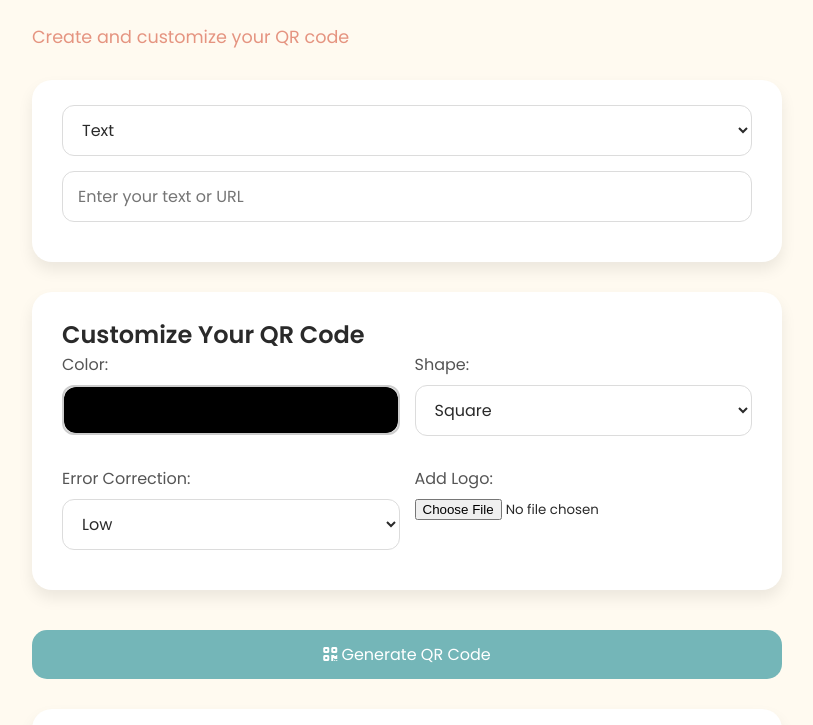
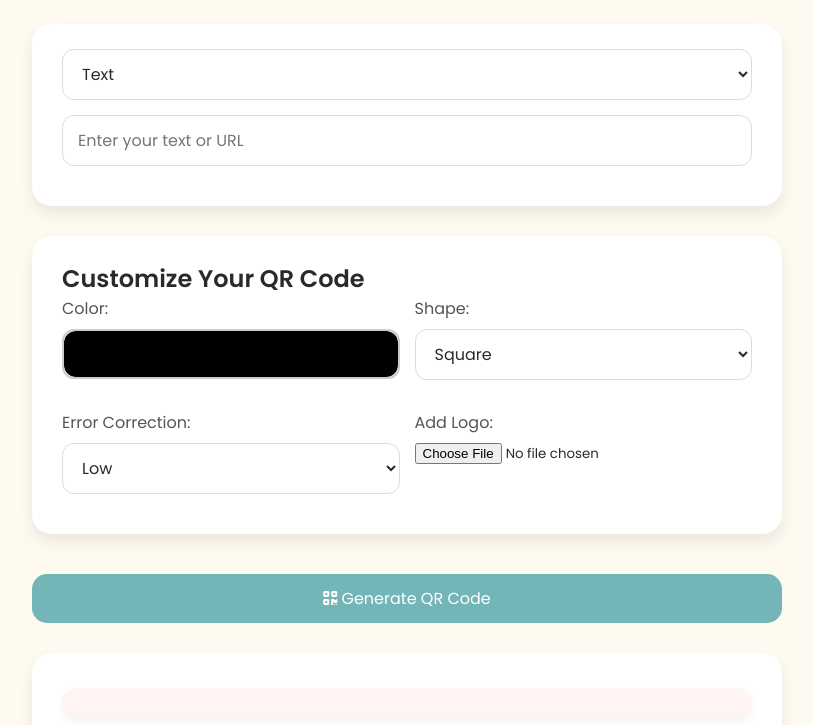
Before and after one commit to chhavichhokar23/QR-generator-, a plain HTML site: page index.html in a window 1280 px wide. Shown: the part 94-819 px from the top of the page, without its empty margins (233-1046 px from the left). Drawn offline with Linux system fonts and the light colour scheme.

Commit message:
removed subheading

```diff
--- a/index.html
+++ b/index.html
@@ -13,7 +13,6 @@
 <body>
     <div class="container">
         <h1 id="qr-code-generator" class="head">QR Code Generator & Scanner</h1>
-        <p id="enter-a-link-or-text" class="subhead">Create and customize your QR code</p>
 
         <div class="card input-card">
             <div class="input-section">
```
